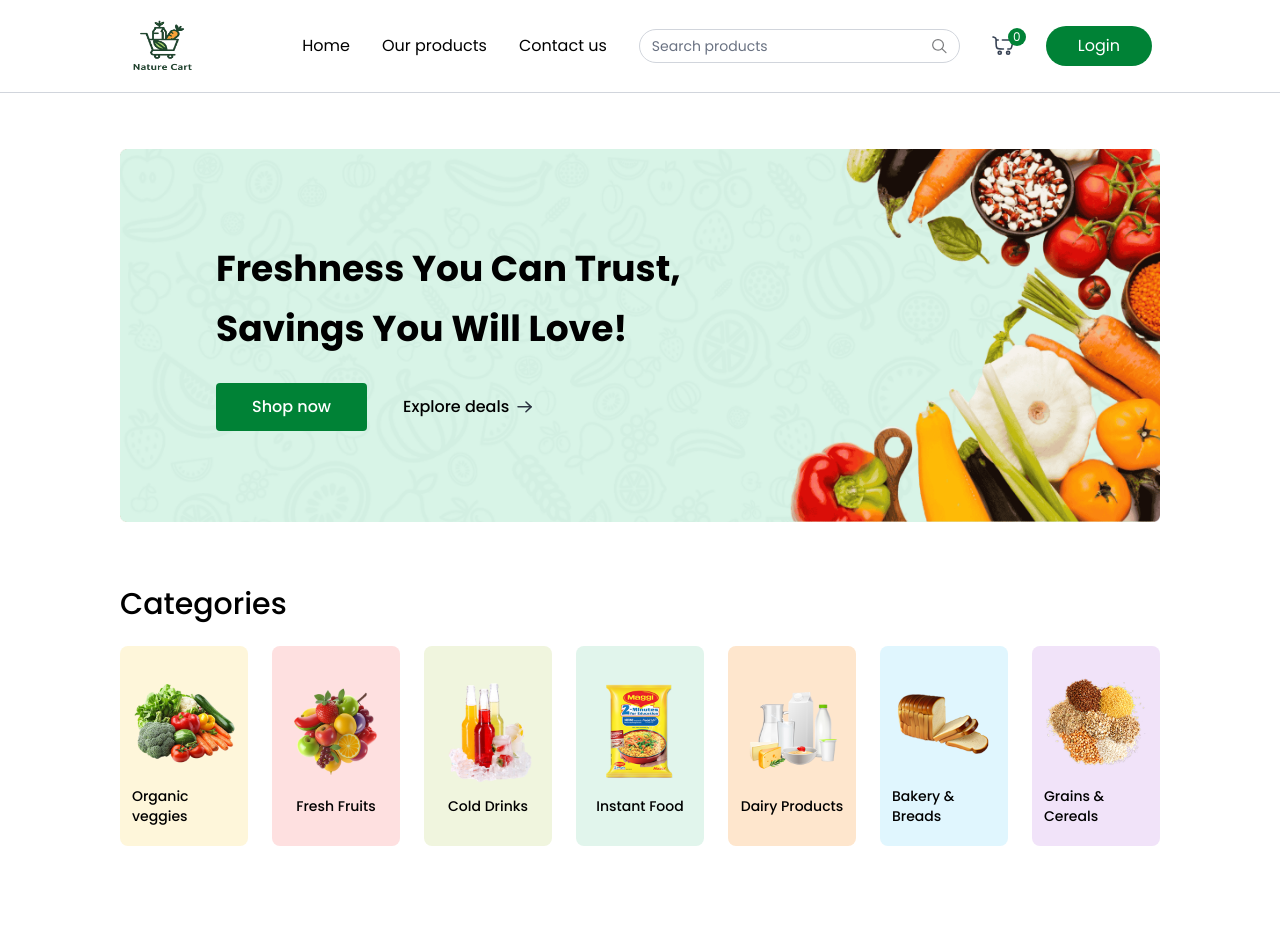
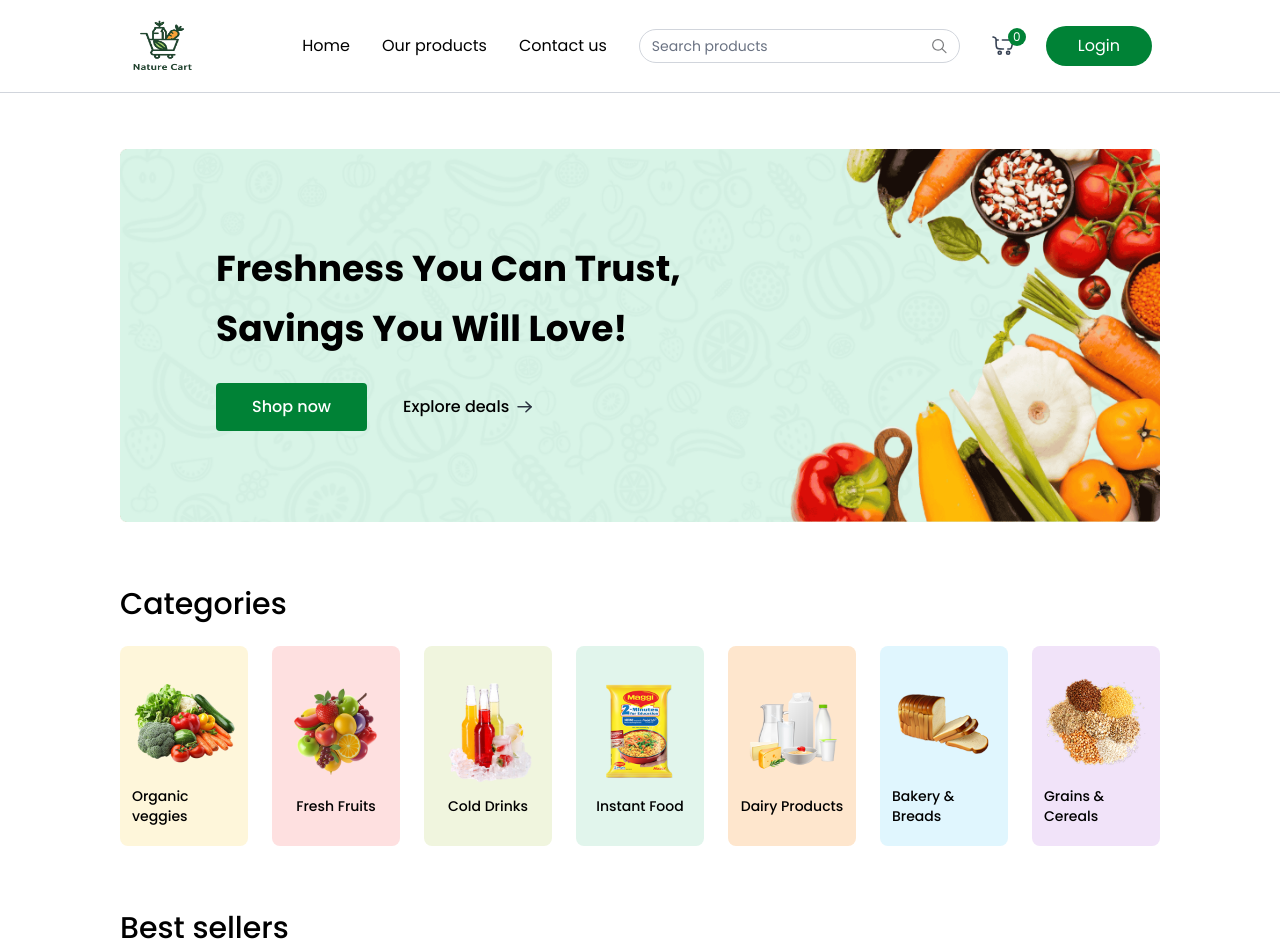
Before and after one commit to devikaupendran/NatureCart-MERN, a React (Vite) app in the folder client/: page / in a window 1280 px wide. Before the commit the page ends 846 px from the top, so only its background shows below. Built offline with nearby package versions, Linux system fonts and the light colour scheme; a web font is replaced by a local one.

Commit message:
created bestseller section

```diff
--- /dev/null
+++ b/client/src/Components/BestSellers.jsx
@@ -0,0 +1,11 @@
+import React from 'react'
+
+const BestSellers = () => {
+    return (
+        <div className='mt-16'>
+            <p className='text-2xl md:text-3xl font-medium'>Best sellers</p>
+        </div>
+    )
+}
+
+export default BestSellers
--- a/client/src/Components/Categories.jsx
+++ b/client/src/Components/Categories.jsx
@@ -3,7 +3,9 @@ import { assets, categories } from '../assets/assets'
 import { useAppContext } from '../Contexts/AppContext'
 
 const Categories = () => {
-    const { navigate } = useAppContext()
+
+    const { navigate } = useAppContext();
+
     return (
         <div className='mt-16'>
             <p className='text-2xl md:text-3xl font-medium'>Categories</p>
--- a/client/src/Pages/Home.jsx
+++ b/client/src/Pages/Home.jsx
@@ -1,12 +1,14 @@
 import React from 'react'
 import Banner from '../Components/Banner'
 import Categories from '../Components/Categories'
+import BestSellers from '../Components/BestSellers'
 
 const Home = () => {
     return (
         <div className='mt-14'>
             <Banner />
             <Categories />
+            <BestSellers />
         </div>
     )
 }
```
